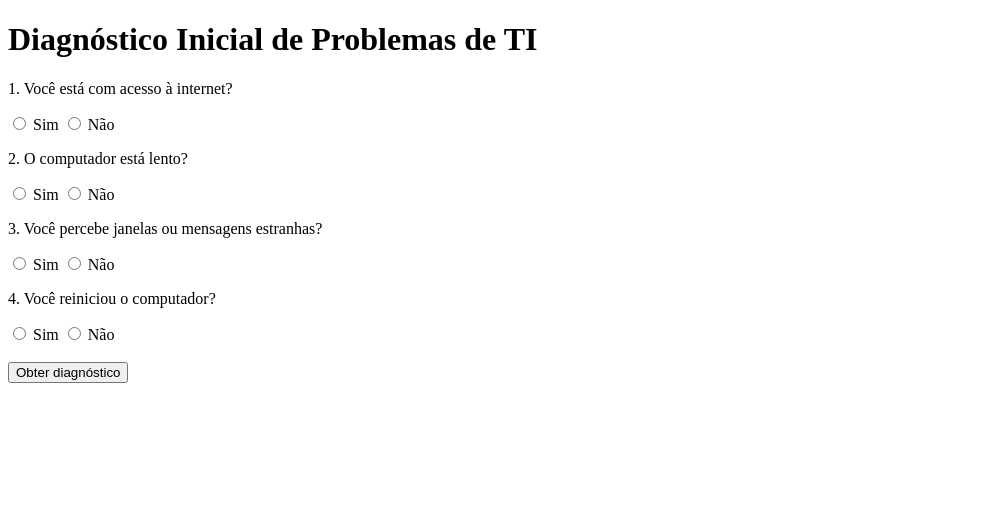
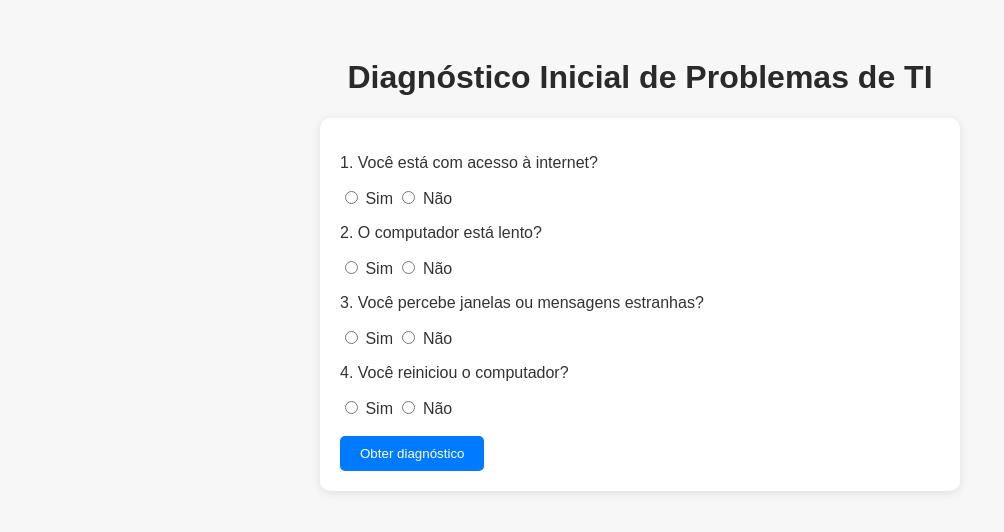
Before and after one commit to eitafeio/Diagnostico-de-TI, a Flask app: page / in a window 1280 px wide. Shown: the top 532 px of the page, without its empty margins (0-1004 px from the left). Run offline with Flask 3, Linux system fonts and the light colour scheme.

Commit message:
Estilizando pagina com CSS

```diff
--- /dev/null
+++ b/static/style.css
@@ -0,0 +1,42 @@
+body {
+    font-family: Arial, sans-serif;
+    background-color: #f7f7f7;
+    padding: 30px;
+    color: #333;
+}
+
+h1 {
+    color: #2a2a2a;
+    text-align: center;
+}
+h2 {
+    color: #2a2a2a;
+    text-align: center;
+}
+
+.resultado {
+    text-align: center;
+    margin-top: 30px;
+}
+
+form {
+    background: white;
+    padding: 20px;
+    border-radius: 10px;
+    max-width: 600px;
+    margin: auto;
+    box-shadow: 0 2px 10px rgba(0,0,0,0.1);
+}
+
+button {
+    padding: 10px 20px;
+    background: #007bff;
+    color: white;
+    border: none;
+    border-radius: 5px;
+    cursor: pointer;
+}
+
+button:hover {
+    background: #0056b3;
+}
--- a/templates/index.html
+++ b/templates/index.html
@@ -3,6 +3,7 @@
 <head>
   <meta charset="UTF-8">
   <title>Diagnóstico de TI</title>
+  <link rel="stylesheet" href="{{ url_for('static', filename='style.css') }}">
 </head>
 <body>
   <h1>Diagnóstico Inicial de Problemas de TI</h1>
@@ -28,6 +29,7 @@
   </form>
 
   {% if diagnostico %}
+  <div class= "resultado">
     <h2>Resultado:</h2>
     <p><strong>{{ diagnostico }}</strong></p>
   {% endif %}
```
